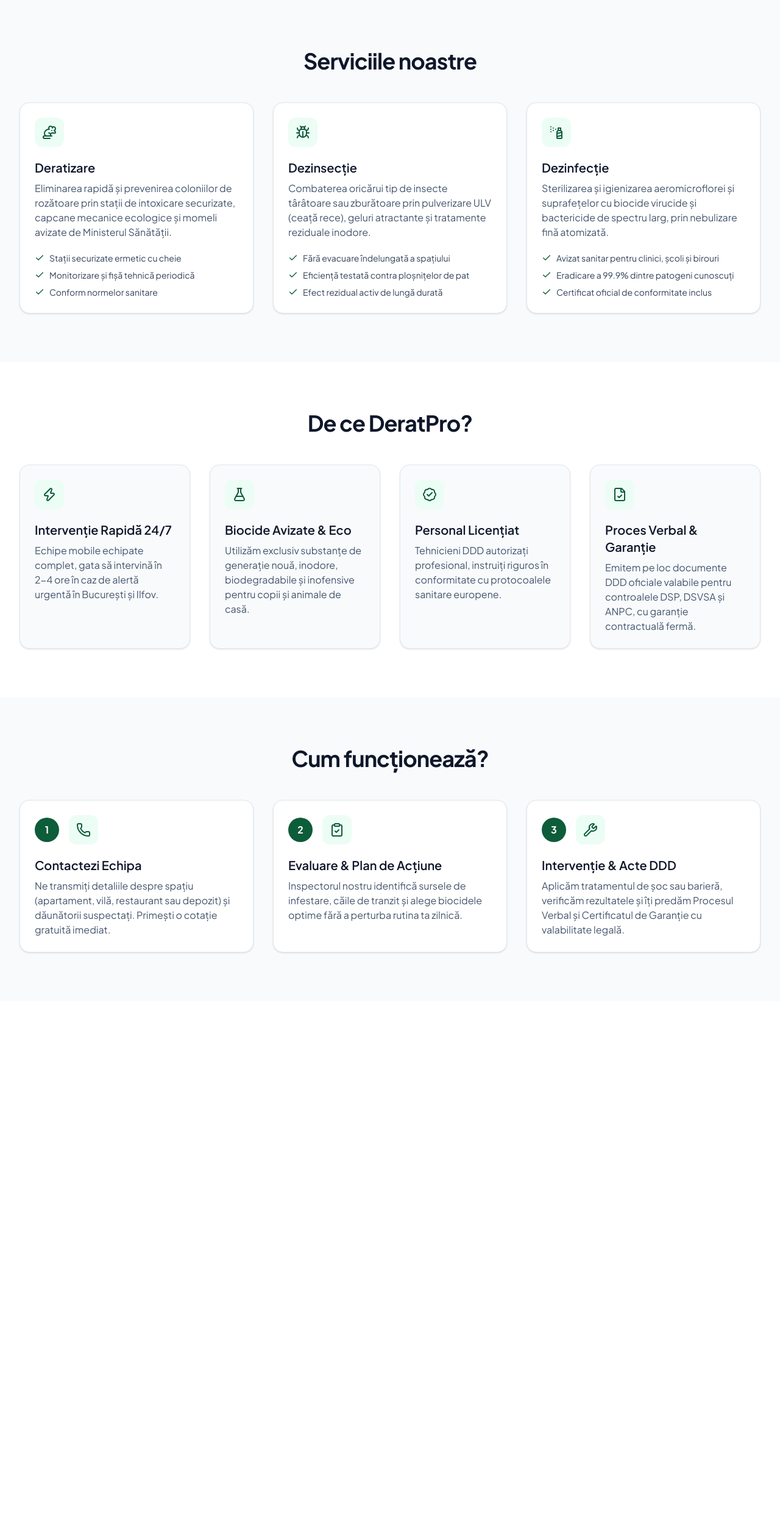
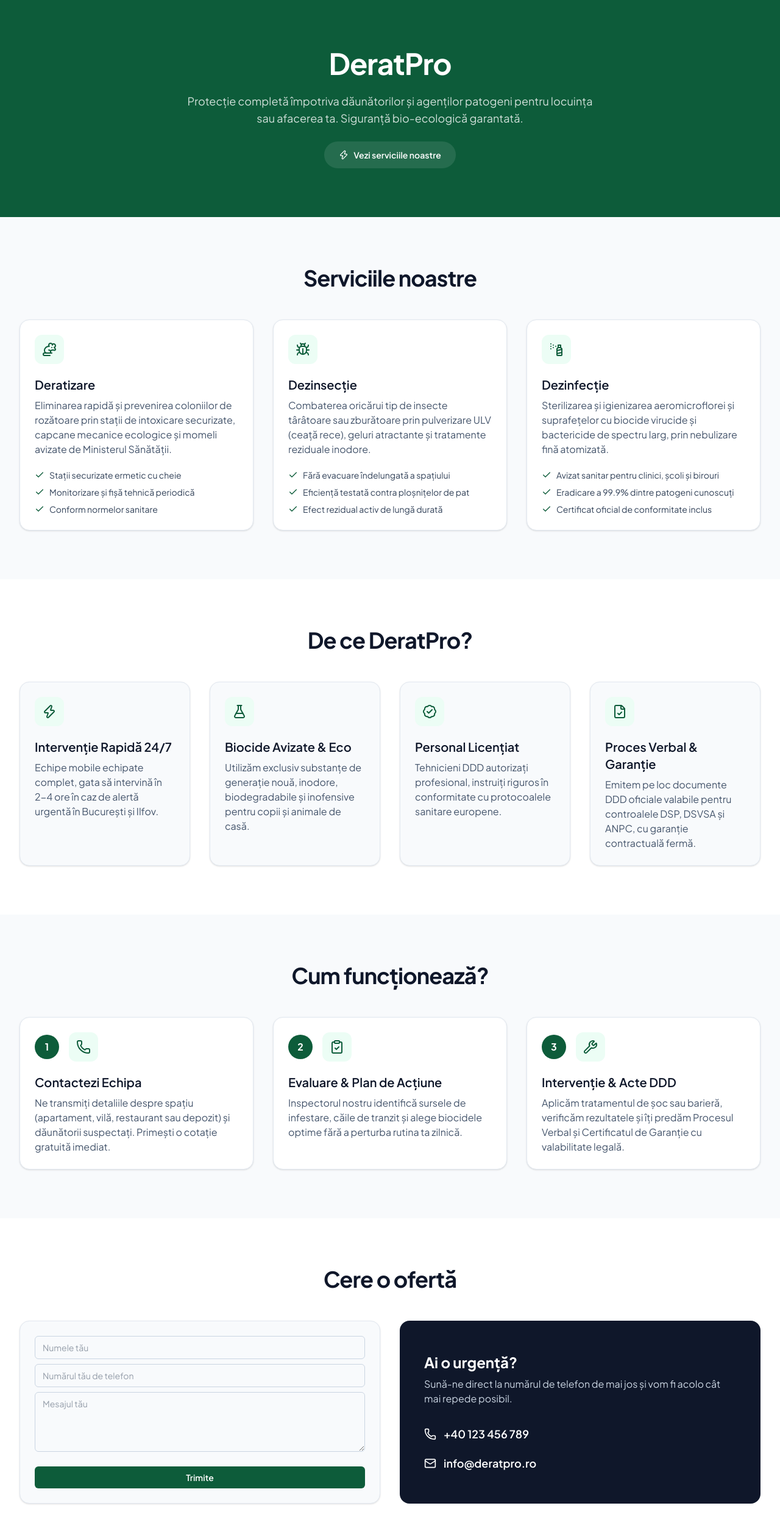
Before and after one commit to mihaidragoi/DeratPro, a Next.js app in the folder deratpro/: page / in a window 1280 px wide. Shown: the top 2506 px of the page at 61% size. Before the commit the page ends 1642 px from the top, so only its background shows below. Built offline with nearby package versions, Linux system fonts and the light colour scheme.

Commit message:
feat : Contact section done
- implemented the simple form, by having name, phone, message and a button to send
- handled events, such as change (introducing information) and submit
- handled errors, to validate the information submitted

```diff
--- a/deratpro/app/page.tsx
+++ b/deratpro/app/page.tsx
@@ -1,13 +1,17 @@
 import Services from "@/components/Services";
 import WhyDeratPro from "@/components/WhyDeratPro";
 import HowItWorks from "@/components/HowItWorks";
+import Contact from "@/components/Contact";
+import Hero from "@/components/Hero";
 
 export default function Home() {
   return (
     <main >
+      <Hero />
       <Services />
       <WhyDeratPro />
       <HowItWorks />
+      <Contact />
     </main>
   );
 }
--- a/deratpro/components/Contact.tsx
+++ b/deratpro/components/Contact.tsx
@@ -0,0 +1,82 @@
+"use client";
+import { useState, type ChangeEvent, type SubmitEvent } from "react";
+
+import { Phone, Mail} from "lucide-react";
+import { siteInfo } from "@/data/content";
+
+export default function Contact() {
+
+
+    const [values, setValues] = useState({name: "", phone: "", message: ""});
+
+    const [errors, setErrors] = useState<Record<string, string>>({});
+
+    const [isSuccess, setIsSuccess] = useState(false);
+
+    const validate = (values: Record<string, string>) => {
+        const newErrors: Record<string, string> = {};
+        if (!values.name || values.name.length < 2) newErrors.name = "Numele este obligatoriu și trebuie să aibă cel puțin 2 caractere.";
+        if (!values.phone || !/^\d{10}$/.test(values.phone)) newErrors.phone = "Numărul de telefon este obligatoriu și trebuie să aibă 10 cifre.";
+        if (!values.message || values.message.length < 10) newErrors.message = "Mesajul este obligatoriu si trebuie să aibă cel puțin 10 caractere.";
+        return newErrors;
+    }
+
+    const handleChange = (e: ChangeEvent<HTMLInputElement | HTMLTextAreaElement>) => {
+        const { name, value } = e.target;
+        setValues((prevValues) => ({ ...prevValues, [name]: value }));
+        if(errors[name])
+            setErrors((prevErrors) => ({ ...prevErrors, [name]: "" }));
+        if(isSuccess)
+            setIsSuccess(false);
+    }
+
+    const handleSubmit = (e: SubmitEvent<HTMLFormElement>) => {
+        e.preventDefault();
+        const newErrors = validate(values);
+        setErrors(newErrors);
+        if (Object.keys(newErrors).length === 0) {
+            console.log("Form submitted:", values);
+            setValues({name: "", phone: "", message: ""});
+            setIsSuccess(true);
+        }
+    }
+
+    return (
+        <section id="contact" className="bg-white py-10 md:py-20">
+            <div className="mx-auto max-w-7xl px-4 md:px-8">
+                <h2 className="mb-12 text-center text-3xl font-bold tracking-tight text-secondary md:text-4xl"> Cere o ofertă </h2>
+                <div className="grid grid-cols-1 gap-8 md:grid-cols-2">
+
+                    <form className="flex flex-col items-center gap-2 rounded-2xl border border-slate-200 bg-surface p-6 shadow-sm transition-shadow duration-300 hover:shadow-lg" onSubmit={handleSubmit}>
+                        <label htmlFor="name" className="sr-only"> Nume </label>
+                        <input type="text" id="name" name="name" placeholder="Numele tău" className="w-full rounded-md border border-slate-300 px-3 py-2 text-sm text-slate-700 focus:border-primary focus:ring focus:ring-primary/20" value={values.name} onChange={handleChange}/>
+                        {errors.name && <p className="text-sm text-red-500">{errors.name}</p>}
+                        <label htmlFor="phone" className="sr-only"> Telefon </label>
+                        <input type="tel" id="phone" name="phone" placeholder="Numărul tău de telefon" className="w-full rounded-md border border-slate-300 px-3 py-2 text-sm text-slate-700 focus:border-primary focus:ring focus:ring-primary/20" value={values.phone} onChange={handleChange} />
+                        {errors.phone && <p className="text-sm text-red-500">{errors.phone}</p>}
+                        <label htmlFor="message" className="sr-only"> Mesaj </label>
+                        <textarea id="message" name="message" placeholder="Mesajul tău" className="w-full rounded-md border border-slate-300 px-3 py-2 text-sm text-slate-700 focus:border-primary focus:ring focus:ring-primary/20" value={values.message} onChange={handleChange} rows={4} />
+                        {errors.message && <p className="text-sm text-red-500">{errors.message}</p>}
+                        <button type="submit" className="mt-4 w-full rounded-md bg-primary px-4 py-2 text-sm font-semibold text-white transition-colors duration-300 hover:bg-primary/90"> Trimite </button>
+                        {isSuccess && <p className="mt-2 text-sm text-green-500"> Mesajul a fost trimis cu succes! </p>}
+                    </form>
+                    <div className="flex flex-col justify-center rounded-2xl bg-secondary p-8 text-white md:p-10">
+                        <h3 className="text-2xl font-bold"> Ai o urgență? </h3>
+                        <p className="mt-2 text-slate-300"> Sună-ne direct la numărul de telefon de mai jos și vom fi acolo cât mai repede posibil. </p>
+                        <div className="mt-8 flex flex-col gap-5">
+                            <a href={`tel:${siteInfo.phone.replace(/\s/g, "")}`} className="flex items-center gap-3 text-lg font-semibold hover:text-accent transition-colors" >
+                            <Phone className="h-5 w-5" aria-hidden="true" />
+                            {siteInfo.phone}
+                            </a>
+                            <a href={`mailto:${siteInfo.email}`} className="flex items-center gap-3 text-lg font-semibold hover:text-accent transition-colors">
+                            <Mail className="h-5 w-5" aria-hidden="true" />
+                            {siteInfo.email}
+                            </a>
+                        </div>
+                    </div>
+
+                </div>
+            </div>
+        </section>
+    );
+}
--- a/deratpro/components/Hero.tsx
+++ b/deratpro/components/Hero.tsx
@@ -0,0 +1,19 @@
+import { Zap } from "lucide-react";
+import { siteInfo } from "@/data/content";
+
+export default function Hero() {
+    return (
+        <section id="hero" className="bg-primary py-10 md:py-20">
+            <div className="mx-auto max-w-7xl px-4 md:px-8">
+                <div className="flex flex-col items-center justify-center gap-6 text-center">
+                    <h1 className="text-3xl font-bold tracking-tight text-white md:text-5xl"> {siteInfo.name} </h1>
+                    <p className="max-w-2xl text-lg text-white/80"> {siteInfo.tagline} </p>
+                    <a href="#servicii" className="inline-flex items-center gap-2 rounded-full bg-white/10 px-6 py-3 text-sm font-semibold text-white transition-colors duration-300 hover:bg-white/20">
+                        <Zap className="h-4 w-4" aria-hidden="true" />
+                        Vezi serviciile noastre
+                    </a>
+                </div>
+            </div>
+        </section>
+    );
+}
```
